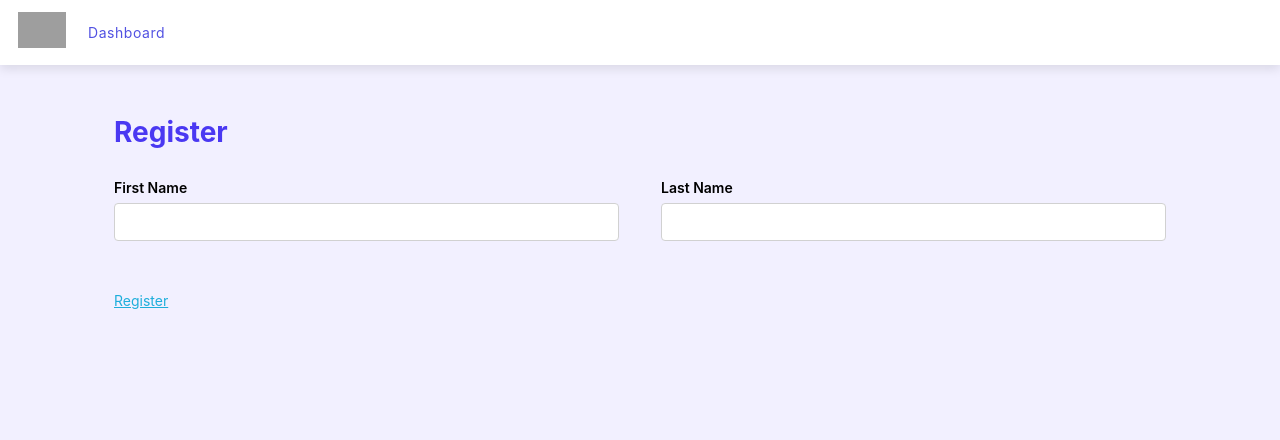
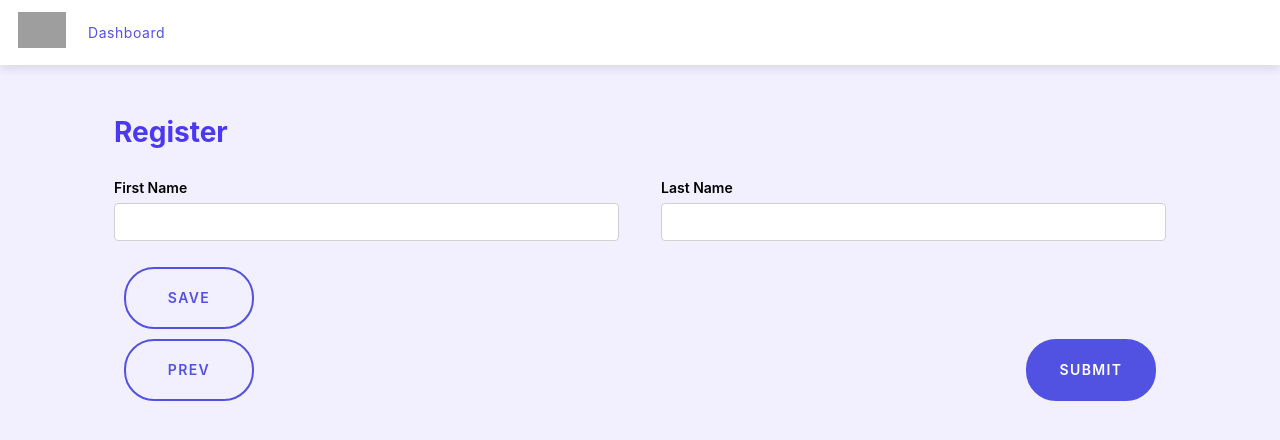
Before and after one commit to w-gao/cruzhacks-2021-frontend, a React (Create React App) app: page /register in a window 1280 px wide. Shown: the top 440 px of the page. Built offline with nearby package versions, Linux system fonts and the light colour scheme; grey boxes are pictures that could not be loaded.

Commit message:
Styling updates & Start working on Register form

```diff
--- a/src/components/AnnouncementLoader.tsx
+++ b/src/components/AnnouncementLoader.tsx
@@ -19,6 +19,7 @@ export default class AnnouncementLoader extends React.Component<IProps, IState>
 
     constructor(props: IProps) {
         super(props);
+
         this.state = {
             loading: true,
             announcements: null
@@ -37,16 +38,16 @@ export default class AnnouncementLoader extends React.Component<IProps, IState>
 
         if (this.state.loading) {
             return (
-                <div className="announcementGroup">
-                    <h3 className="announcementTitle">Loading...</h3>
+                <div className="announcement">
+                    <h3 className="announcement-title">Loading...</h3>
                 </div>
             )
         }
 
         if (this.state.announcements == null) {
             return (
-                <div className="announcementGroup">
-                    <h3 className="announcementTitle">Oh noes! An error occurred :(</h3>
+                <div className="announcement">
+                    <h3 className="announcement-title">Oh noes! An error occurred :(</h3>
                 </div>
             )
         }
@@ -57,13 +58,13 @@ export default class AnnouncementLoader extends React.Component<IProps, IState>
         for (let i = 0; i < announcements.length; i++) {
             let announcement: any = announcements[i]
             items.push(
-                <div key={i} className="announcementGroup slide-left">
+                <div key={i} className="announcement slide-left">
 
-                    <p className="announcementDate">
+                    <p className="announcement-date">
                         {announcement.time}
                     </p>
 
-                    <h3 className="announcementTitle">
+                    <h3 className="announcement-title">
                         {announcement.text}
                     </h3>
                 </div>
--- a/src/components/Container.tsx
+++ b/src/components/Container.tsx
@@ -2,7 +2,7 @@ import React from 'react';
 import '../scss/components/Container.scss'
 
 /**
- * Container for all views. Uses styling from skeleton.css.
+ * Container for all views. Uses styling from skeleton.scss.
  */
 export default class Container extends React.Component {
 
--- a/src/components/RegistrationForm.tsx
+++ b/src/components/RegistrationForm.tsx
@@ -1,5 +1,6 @@
 import React from 'react';
 import '../scss/components/RegistrationForm.scss'
+import API from "../api/API";
 
 export default class RegistrationForm extends React.Component {
 
@@ -19,7 +20,23 @@ export default class RegistrationForm extends React.Component {
                             <input className="u-full-width" type="text" id="lastName"/>
                         </div>
                     </div>
+                    <div className="row">
 
+                        <div className="six columns">
+                            <span className="button" onClick={() => console.log('save')}>SAVE</span>
+                        </div>
+                    </div>
+
+                    <div className="row">
+
+                        <div className="six columns">
+                            <span className="button" onClick={() => console.log('prev')}>PREV</span>
+                        </div>
+                        <div className="six columns">
+                            <a href="/" className="button button-primary u-pull-right"
+                               onClick={() => API.register([])}>SUBMIT</a>
+                        </div>
+                    </div>
 
                 </form>
             </React.Fragment>
--- a/src/scss/_animations.scss
+++ b/src/scss/_animations.scss
@@ -1,3 +1,4 @@
+/* CSS Animations */
 
 @keyframes slide-left {
   from {
--- a/src/scss/_variables.scss
+++ b/src/scss/_variables.scss
@@ -6,3 +6,10 @@ $theme-1: #6F6FE8;
 $theme-2: #5252E2;
 // dark
 $theme-3: #4A38F2;
+
+// Background color
+$color-bg: #F2F0FF;
+
+
+$button-color: $theme-2;
+$button-color-focus: lighten($button-color, 5%);
--- a/src/scss/components/Container.scss
+++ b/src/scss/components/Container.scss
@@ -4,18 +4,12 @@
   padding: 50px;
   display: block;
   width: auto;
-}
 
-@include breakpoint-medium {
-
-  .content {
+  @include breakpoint-medium {
     padding: 30px;
   }
-}
 
-@include breakpoint-small {
-
-  .content {
+  @include breakpoint-small {
     padding: 20px;
   }
 }
--- a/src/scss/components/Header.scss
+++ b/src/scss/components/Header.scss
@@ -22,18 +22,16 @@ header {
 
     .page {
       margin: 24px 0;
-
+      color: $theme-2;
       letter-spacing: 0.04em;
       text-indent: 3px;
-
-      color: $theme-2;
     }
   }
 
   .logout {
     text-decoration: none;
 
-    div {
+    > div {
       margin: 15px 18px 16px 0;
       padding: 6px 0 10px 0;
       width: 124px;
@@ -46,23 +44,15 @@ header {
       border: 2px solid $theme-1;
       box-sizing: border-box;
       border-radius: 30px;
-    }
 
-    div:hover, div:active {
+      &:hover, &:active {
         background: #f8f8f8;
         cursor: pointer;
       }
-  }
 
       @include breakpoint-small {
-    .logout {
         width: 110px;
       }
     }
   }
-
-.align-right {
-  position: absolute;
-  left: auto;
-  right: 0;
 }
--- a/src/scss/components/RegistrationForm.scss
+++ b/src/scss/components/RegistrationForm.scss
@@ -1,4 +1,34 @@
+@import '../variables';
+@import '../breakpoints';
 
 form {
   margin: 30px 0;
+
+  .u-pull-right {
+    @include breakpoint-small {
+      float: left;
+    }
+  }
 }
+
+.button {
+  margin: 5px 10px;
+  padding: 10px 20px;
+  width: auto;
+  min-width: 130px;
+  height: auto;
+  font-size: 14px;
+  text-align: center;
+  user-select: none;
+
+  color: $button-color;
+  //background: #FFFFFF;
+  border: 2px solid $button-color;
+  box-sizing: border-box;
+  border-radius: 30px;
+
+  &:hover {
+    color: $button-color-focus;
+    border-color: $button-color-focus;
+  }
+}
--- a/src/scss/index.scss
+++ b/src/scss/index.scss
@@ -1,9 +1,10 @@
 
 // Import modules
+@import 'variables';
+
 @import 'resets';
-@import 'skeleton.css';
+@import 'skeleton';
 
-@import 'variables';
 @import 'animations';
 @import 'breakpoints';
 
@@ -14,7 +15,7 @@ body {
   sans-serif;
   -webkit-font-smoothing: antialiased;
   -moz-osx-font-smoothing: grayscale;
-  background: #F2F0FF;
+  background: $color-bg;
 }
 
 code {
@@ -26,3 +27,9 @@ code {
 h1, h2, h3, h4, h5, h6 {
   color: $theme-3;
 }
+
+.align-right {
+  position: absolute;
+  left: auto;
+  right: 0;
+}
--- a/src/scss/skeleton.css
+++ b/src/scss/skeleton.scss
@@ -8,7 +8,7 @@
 */
 
 /*
- * Note: Base Styles and Typography are modified / removed based on project needs -- wlgao
+ * Note: Styles and Typography are modified / removed based on project needs -- wlgao
  * 04/27/2020
  */
 
@@ -29,6 +29,7 @@
 - Media Queries
 */
 
+@import './variables';
 
 /* Grid
 –––––––––––––––––––––––––––––––––––––––––––––––––– */
@@ -211,8 +212,8 @@ input[type="submit"].button-primary,
 input[type="reset"].button-primary,
 input[type="button"].button-primary {
   color: #FFF;
-  background-color: #33C3F0;
-  border-color: #33C3F0; }
+  background-color: $button-color;
+  border-color: $button-color; }
 .button.button-primary:hover,
 button.button-primary:hover,
 input[type="submit"].button-primary:hover,
@@ -224,8 +225,8 @@ input[type="submit"].button-primary:focus,
 input[type="reset"].button-primary:focus,
 input[type="button"].button-primary:focus {
   color: #FFF;
-  background-color: #1EAEDB;
-  border-color: #1EAEDB; }
+  background-color: $button-color-focus;
+  border-color: $button-color-focus; }
 
 
 /* Forms
--- a/src/scss/views/Announcements.scss
+++ b/src/scss/views/Announcements.scss
@@ -1,21 +1,7 @@
 @import '../variables';
 @import '../breakpoints';
 
-.header {
-  font-size: 44px;
-  line-height: 53px;
-  letter-spacing: 0.04em;
-  text-indent: 3px;
-
-  color: #FFFFFF;
-
-  text-shadow: -1px 1px 0 $theme-2,
-    1px 1px 0 $theme-1,
-    1px -1px 0 $theme-1,
-    -1px -1px 0 $theme-1;
-}
-
-.announcementGroup {
+.announcement {
   background: #fcfcfc;
   margin-bottom: 50px;
   padding: 40px 0;
@@ -26,31 +12,25 @@
   border-top: 5px solid $theme-1;
   border-left: 5px solid $theme-1;
   border-radius: 0 0 10px 0;
-}
 
-.announcementDate {
-  padding: 10px;
-}
-
-.announcementTitle {
-  padding: 10px;
-}
-
-@include breakpoint-medium {
-
-  .announcementGroup {
+  @include breakpoint-medium {
     margin-bottom: 20px;
     padding: 30px 0;
   }
-}
 
-@include breakpoint-small {
+  &-date {
+    padding: 10px;
 
-  .announcementDate {
-    font-size: 18px;
+    @include breakpoint-small {
+      font-size: 18px;
+    }
   }
 
-  .announcementTitle {
-    font-size: 14px;
+  &-title {
+    padding: 10px;
+
+    @include breakpoint-small {
+      font-size: 14px;
+    }
   }
 }
--- a/src/views/Register.tsx
+++ b/src/views/Register.tsx
@@ -41,9 +41,6 @@ export default class Register extends React.Component<IProps, IState> {
 
                     <RegistrationForm/>
 
-                    <a href="/" onClick={() => API.register([])}>Register
-                    </a>
-
                 </Container>
 
             </React.Fragment>
```
Lines whose indentation alone changed are shown as unchanged.
